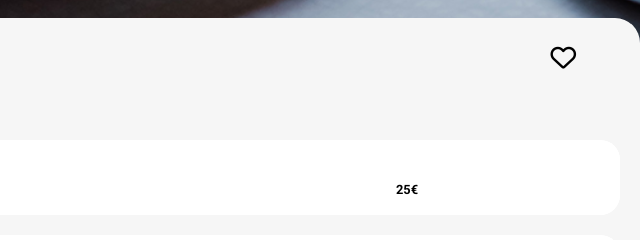
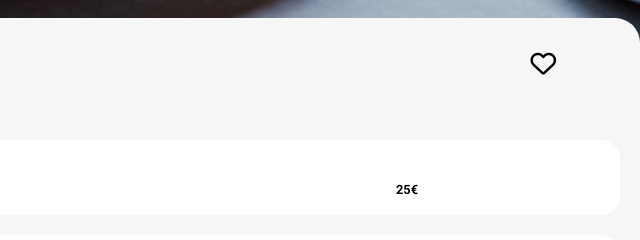
Before and after one commit to nnevid/dynamisez_une_page_web_avec_des_animations_CSS, a website: page a-la-francaise.html in a window 1280 px wide. Shown: the part 824-1064 px from the top of the page, 640-1280 px from the left. Drawn offline with Linux system fonts and the light colour scheme; a web font is replaced by a local one.

Commit message:
heart correction in HTML files

```diff
--- a/a-la-francaise.html
+++ b/a-la-francaise.html
@@ -22,7 +22,9 @@
          <div class="menu-prev-wrapper">
             <img src="./public/images/a_la_française.jpg" alt="à la française" class="menu-prev__img">
             <div class="menu-prev">
-               <h2 class="menu-prev__restaurant-heading">À la française<i class="fa-regular fa-heart"></i></h2>
+               <h2 class="menu-prev__restaurant-heading">À la française</h2>
+               <i class="fa-solid fa-heart fa-gradient fa-menu"></i>
+               <i class="fa-regular fa-heart fa-grey fa-menu"></i>
                <!-- ENTRÉES -->
                <h3 class="menu-prev__menu-heading">entrées</h3>
                <div class="carte-prev">
```
Also changed, not shown: la-note-enchantee.html (+3 -1 lines), la-palette-du-gout.html (+3 -1 lines).
